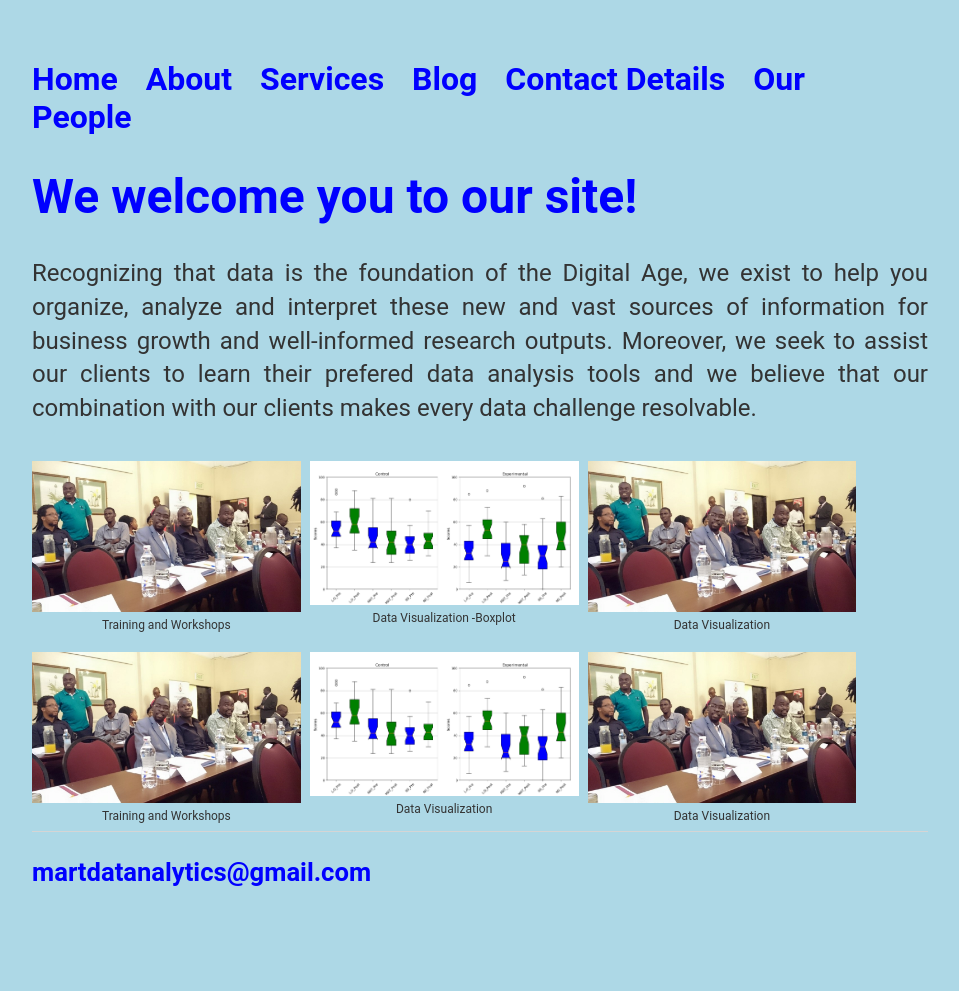
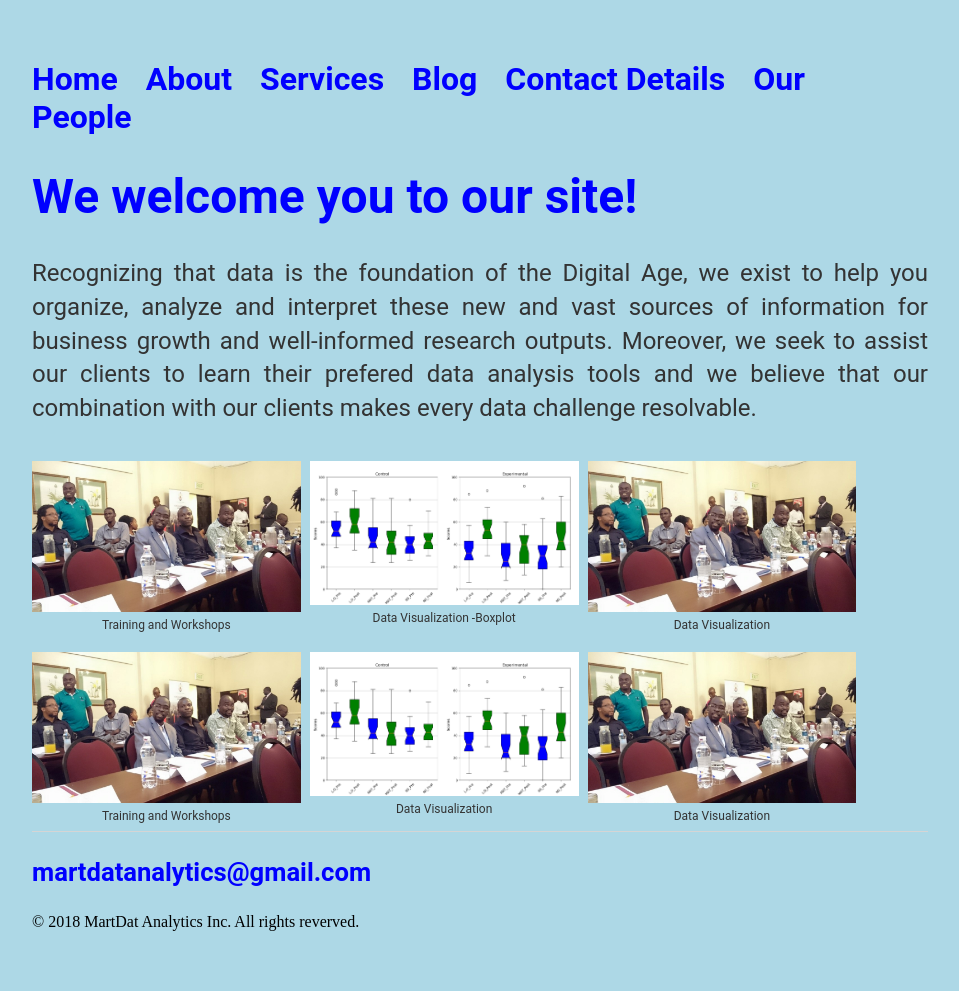
Before and after one commit to martdatanalytics/martdatanalytics.github.io, a Jekyll site: the page built from index.html, in a window 1280 px wide. Shown: the whole page, without its empty margins (160-1119 px from the left). Built offline with Jekyll 4.4.1, drawn with Linux system fonts in a browser that asks for light colours; before the commit the page ends 947 px from its top, so only the background shows below that.

Commit message:
Update default.html

```diff
--- a/_layouts/default.html
+++ b/_layouts/default.html
@@ -27,5 +27,6 @@
 	        		<!--<li><a href="https://github.com/martdatanalytics">github.com/martdatanalytics</a></li>-->
 				</ul>
 			</footer>
+			&copy 2018 MartDat Analytics Inc. All rights reverved.
 		</body>
 	</html>
```
